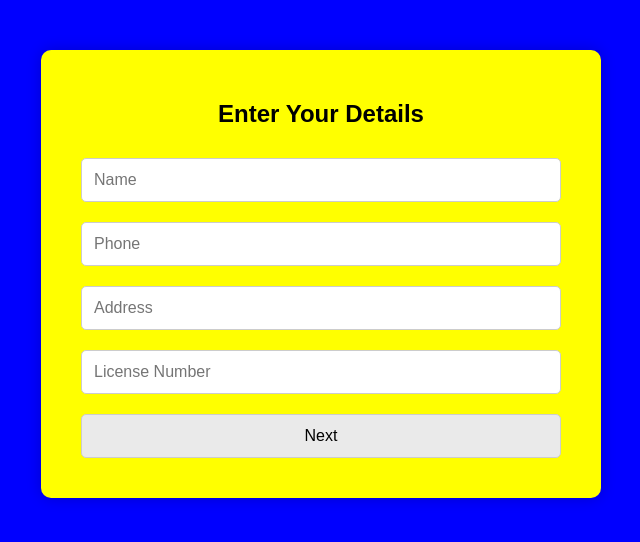
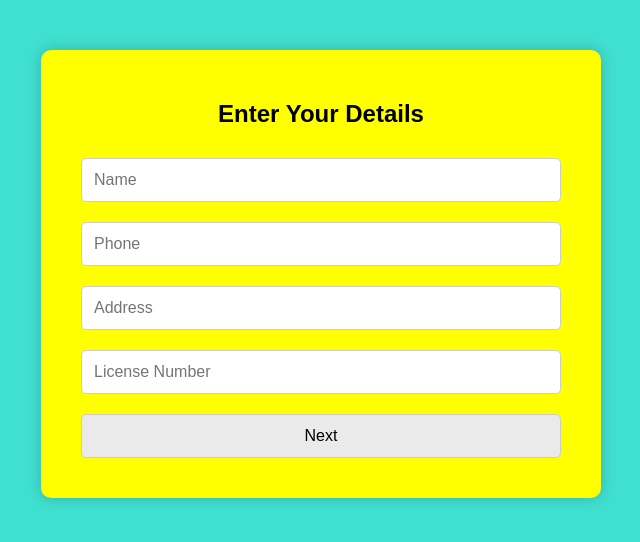
Before and after one commit to HarshilSingh123/Vehicle-Rental-System, a plain HTML site: page index.html in a window 1280 px wide. Shown: the whole page, without its empty margins (319-959 px from the left). Drawn offline with Linux system fonts and the light colour scheme.

Commit message:
Final background changes

```diff
--- a/index.html
+++ b/index.html
@@ -7,7 +7,7 @@
     <style>
         body {
             font-family: Arial, sans-serif;
-            background-color: blue;
+            background-color: turquoise;
             text-align: center;
             margin: 0;
             padding: 0;
```
